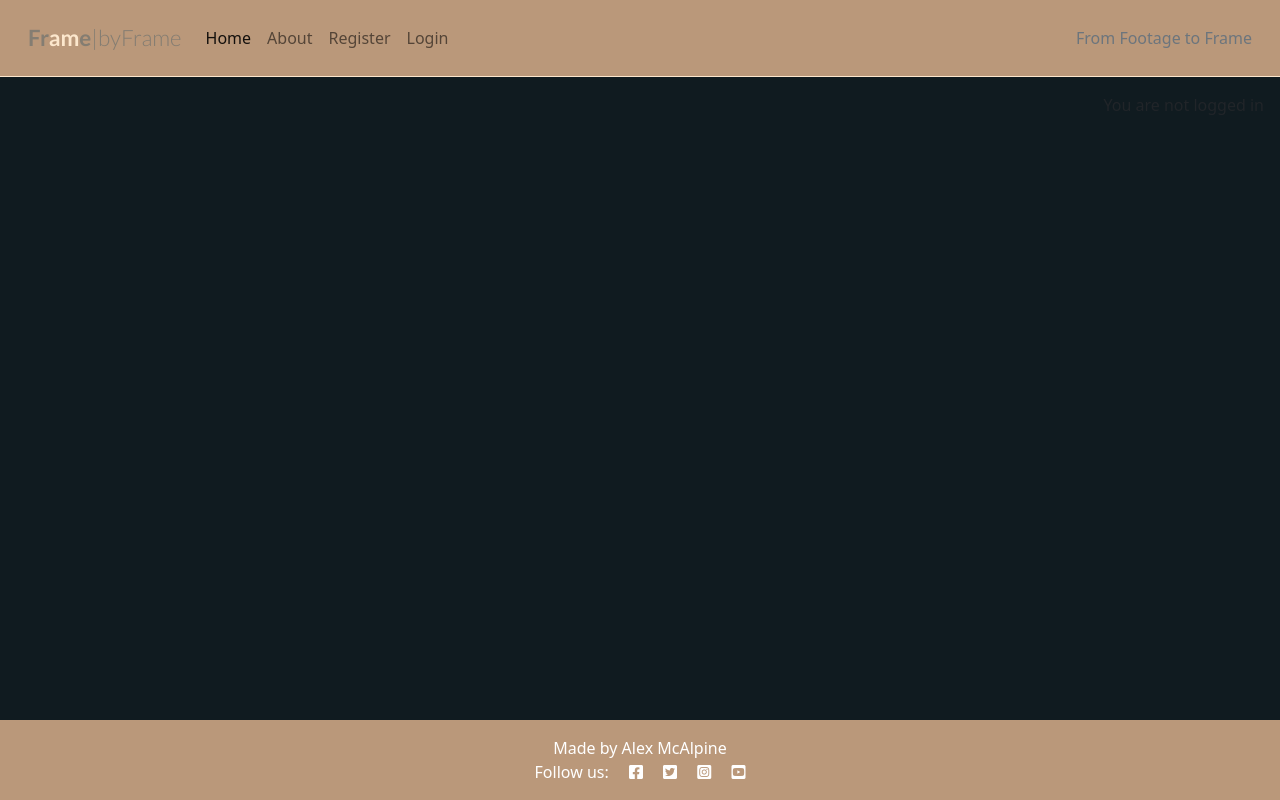
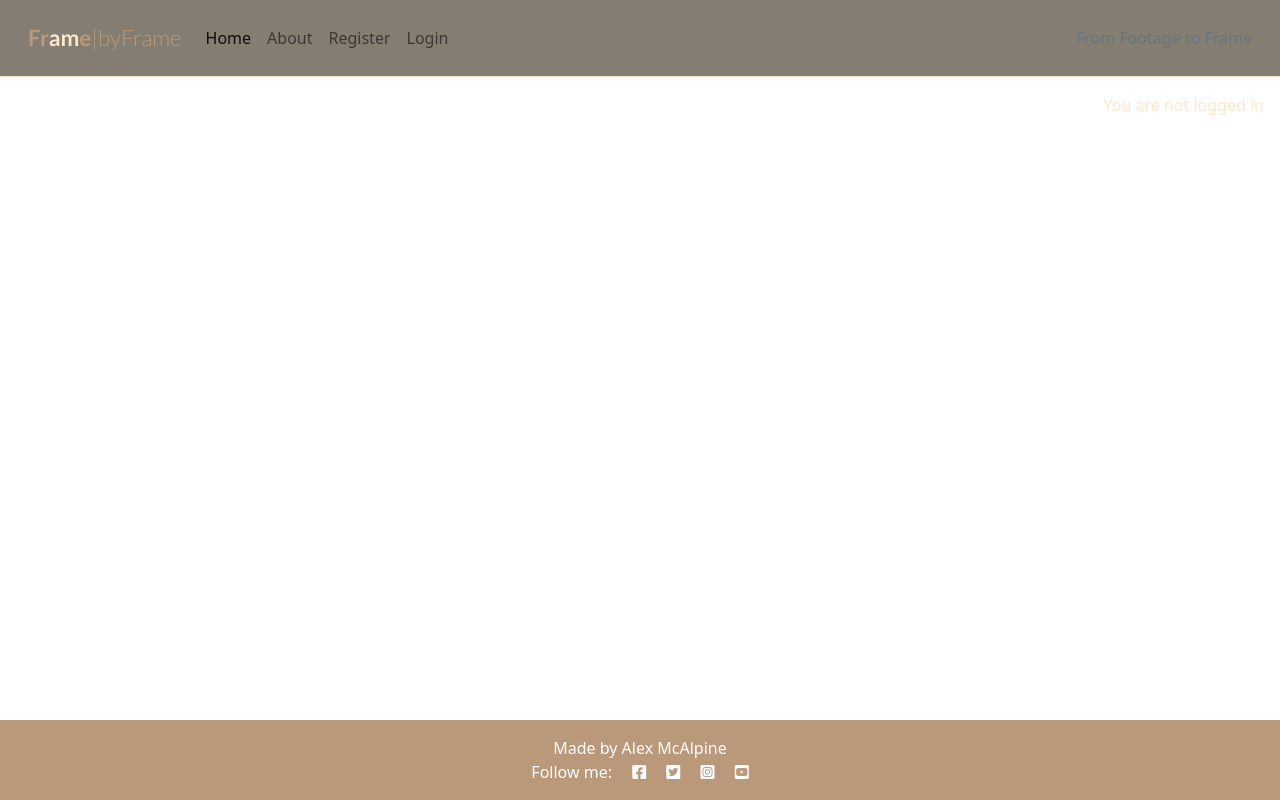
Before and after one commit to Alex-McAlpine/capstone-project-frame-by-frame, a Django app: page / in a window 1280 px wide. Run offline with Django 4.2, Linux system fonts and the light colour scheme; data that the repository does not hold is empty; parts of the project's set-up code (start-up, migrations or seed data) failed here and were passed over.

Commit message:
TEST: CSS styles

```diff
--- a/static/css/style.css
+++ b/static/css/style.css
@@ -1,18 +1,22 @@
 .custom-navbar {
-    background-color: #BA987A;
+    background-color: #847D72;
     padding: 1rem;
     border-bottom: 1px solid #FCE7CD;
 }
 
+h2, p {
+    color:#FCE7CD;
+}
+
 body {
-    background-color: #101B20;
+    background-color: #fff;
 }
 
 .brand {
     font-family: Lato, sans-serif;
     font-size: 1.4rem;
     font-weight: 700;
-    color: #847D72;
+    color: #BA987A;
 }
 
 .red-o {
@@ -32,13 +36,14 @@ body {
 }
 
 .main-bg {
-    background-color: #101B20;
+    background-color: #fff;
 }
 
 .card {
-    border: none;
-    background-color: transparent;
+    border: #847D72;
+    background-color: #FCE7CD;
 }
+
 
 .image-container {
     position: relative;
--- a/templates/base.html
+++ b/templates/base.html
@@ -114,7 +114,7 @@
             Made by Alex McAlpine
             {% endblock copyright %}
         </p>
-        <p class="m-0 text-center text-white">Follow us: <i class="fab fa-facebook-square ms-3"></i>
+        <p class="m-0 text-center text-white">Follow me: <i class="fab fa-facebook-square ms-3"></i>
             <i class="fab fa-twitter-square ms-3"></i>
             <i class="fab fa-instagram-square ms-3"></i>
             <i class="fab fa-youtube-square ms-3"></i>
```
Also changed, not shown: blog/templates/blog/post_detail.html (+8 -6 lines), static/images/default.jpg (added).
